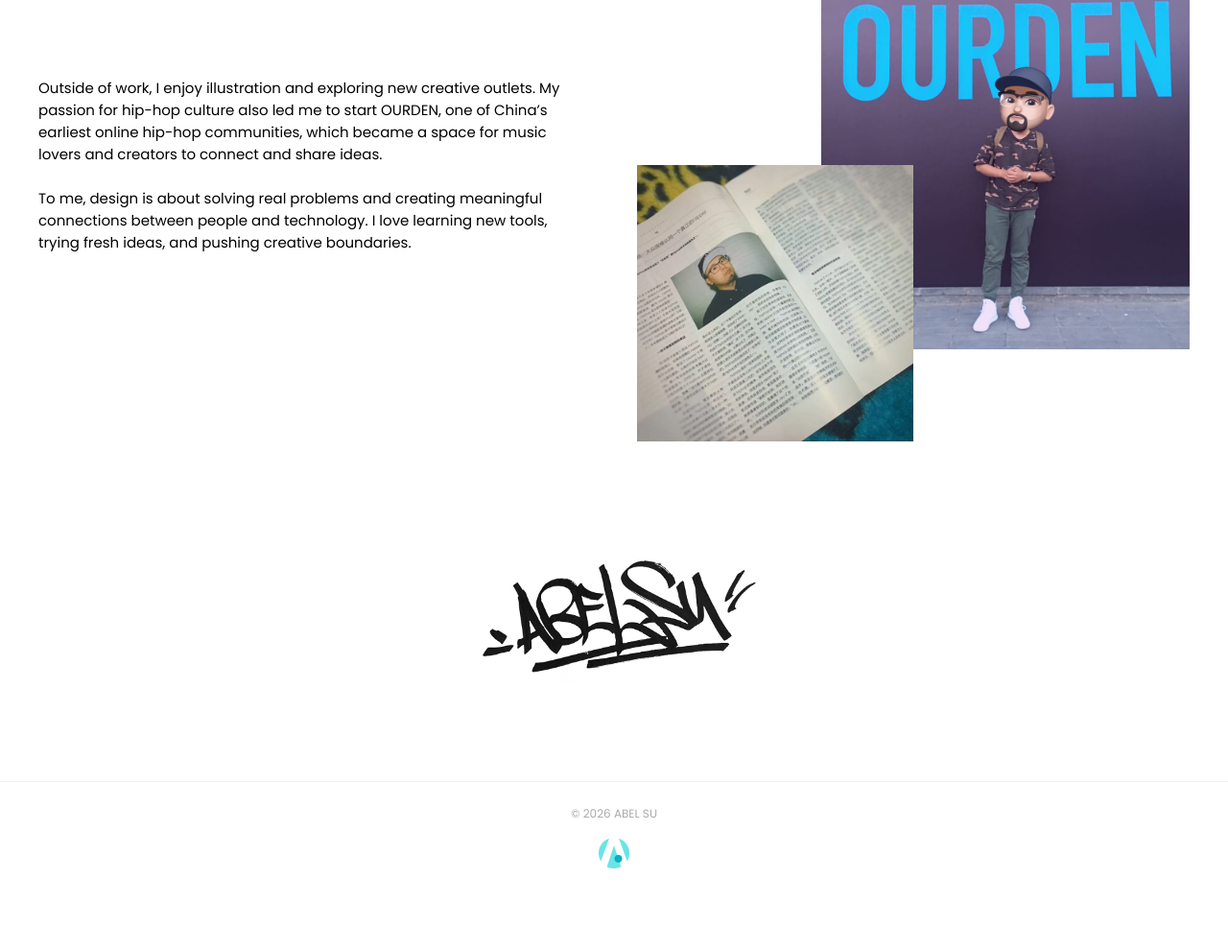
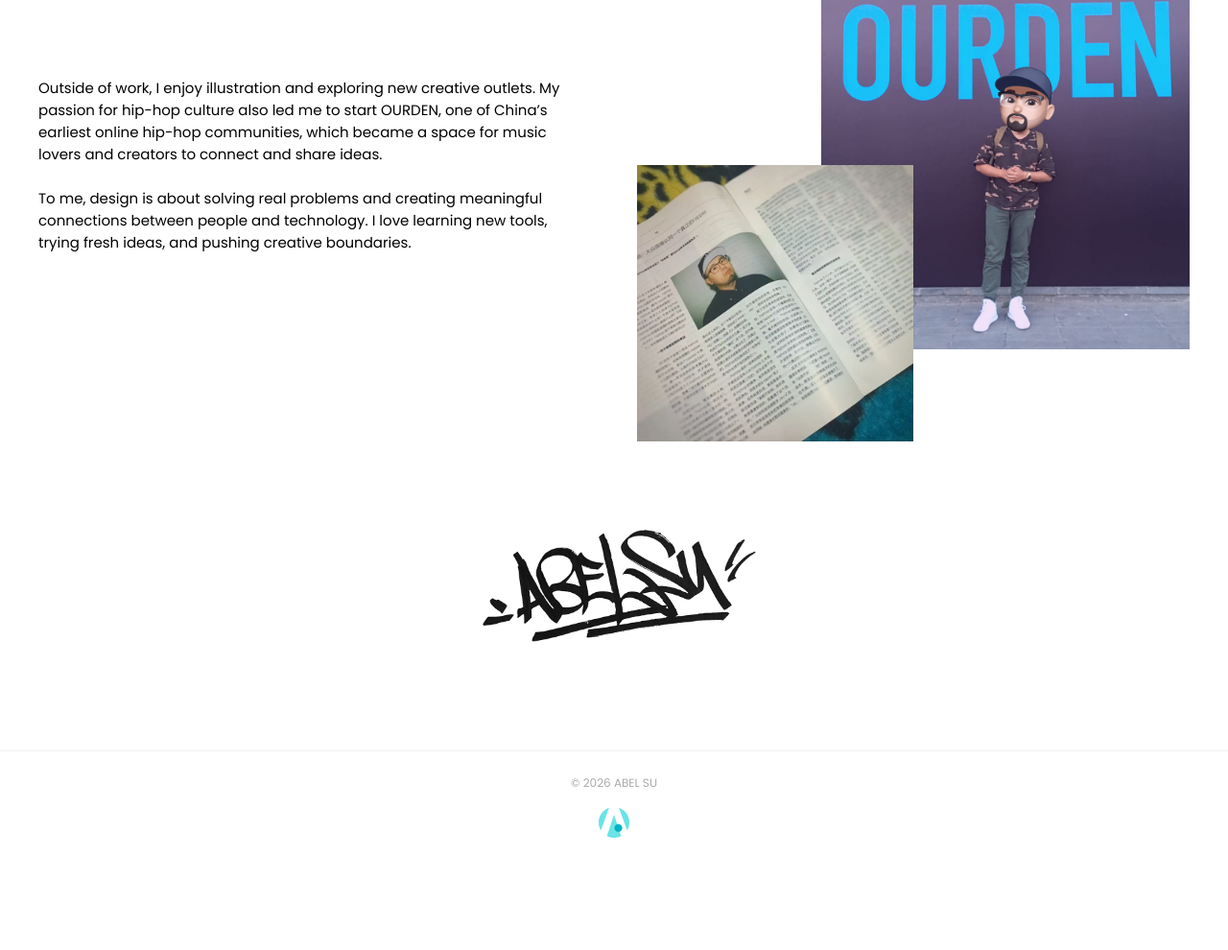
Before and after one commit to abelsuzihan/abelsuzihan.github.io, a website: page about.html in a window 1280 px wide. Shown: the part 886-1876 px from the top of the page at 96% size. After the commit the page ends 1844 px from the top, so only its background shows below. Drawn offline with Linux system fonts and the light colour scheme; a web font is replaced by a local one.

```diff
--- a/about.html
+++ b/about.html
@@ -16,13 +16,12 @@
     <div class="two-columns">
     <img data-image-original="images/about-selfie.jpg" style="transform: scaleX(-1);" width="2000" height="1600" />
       <div><h2 class="left">Hello!</h2><p>I'm Abel Su (Su Zihan), a designer and team builder with 15+ years of experience across brand identity, UX, and product design. I've worked with major platforms like CCTV, Tudou, LeEco, Renren, RTW, and Cider, helping shape products and brands for millions of users worldwide.<br/><br/>
-        Over the years, I’ve built and led multidisciplinary design teams, launched complex system designs, and guided brands through major transformations. I focus on blending clear logic with emotional touches — creating experiences that feel both intuitive and memorable.<br/><br/><br/><br/></p></div>
+        Over the years, I’ve built and led multidisciplinary design teams, launched complex system designs, and guided brands through major transformations. I focus on blending clear logic with emotional touches — creating experiences that feel both intuitive and memorable.</p></div>
       <p>Outside of work, I enjoy illustration and exploring new creative outlets. My passion for hip-hop culture also led me to start OURDEN, one of China’s earliest online hip-hop communities, which became a space for music lovers and creators to connect and share ideas.<br/><br/>
         To me, design is about solving real problems and creating meaningful connections between people and technology. I love learning new tools, trying fresh ideas, and pushing creative boundaries.</p>
     <img data-image-original="images/about-photo.jpg" width="1440" height="1440" />
     </div>
-    <br/><br/><br/><br/>
-    <img data-image-original="images/ourden-abel.png" class="img-size-s" width="2400" height="400" />
+    <img data-image-original="images/ourden-abel.png" class="img-size-s" width="2400" height="400" style="margin-top:40px;"/>
 </div>
 <div data-site-include="footer"></div>
 <script src="common.js"></script>
```
Also changed, not shown: detail/ourden-a-hip-hop-culture-online-community-in-china.html (+1 -1 lines).
